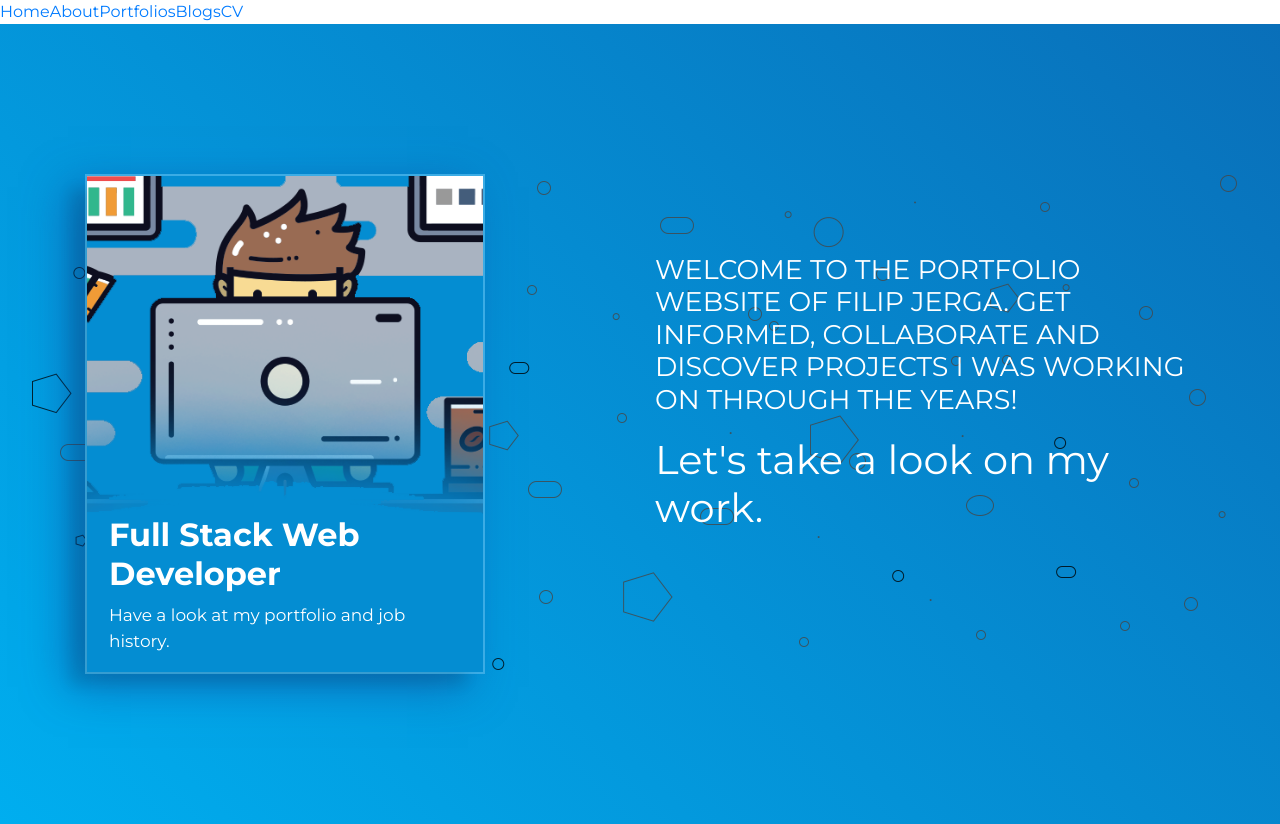
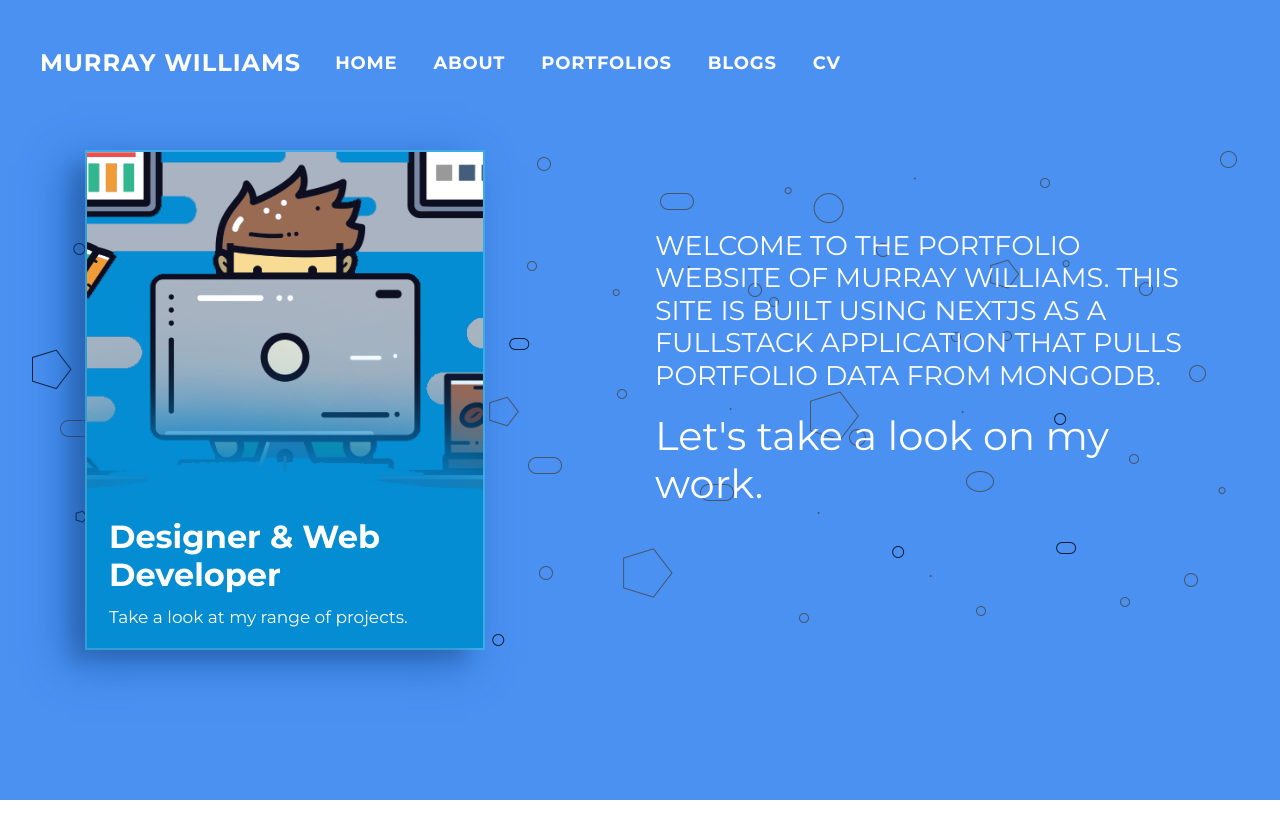
Before and after one commit to murray-williams/portfolio-mw, a Next.js app: page / in a window 1280 px wide. After the commit the page ends 800 px from the top, so only its background shows below. Built offline with nearby package versions, Linux system fonts and the light colour scheme.

Commit message:
Updated homepage styles + header styles

```diff
--- a/components/shared/Header.js
+++ b/components/shared/Header.js
@@ -1,23 +1,63 @@
+import React, { useState } from 'react'
 import Link from 'next/link'
+import {
+  Collapse,
+  Navbar,
+  NavbarToggler,
+  NavbarBrand,
+  Nav,
+  NavItem,
+} from 'reactstrap'
 
-export default function Header() {
+const BsNavLink = (props) => {
+  const { href, title } = props
   return (
-    <>
-      <Link href="/">
-        <a>Home</a>
-      </Link>
-      <Link href="/about">
-        <a>About</a>
-      </Link>
-      <Link href="/portfolios">
-        <a>Portfolios</a>
-      </Link>
-      <Link href="/blogs">
-        <a>Blogs</a>
-      </Link>
-      <Link href="/cv">
-        <a>CV</a>
-      </Link>
-    </>
+    <Link href={href}>
+      <a className="nav-link port-navbar-link">{title}</a>
+    </Link>
   )
 }
+
+const Header = () => {
+  const [isOpen, setIsOpen] = useState(false)
+  const toggle = () => setIsOpen(!isOpen)
+
+  return (
+    <div>
+      <Navbar
+        className="port-navbar port-default absolute"
+        color="transparent"
+        dark
+        expand="md"
+      >
+        <NavbarBrand>
+          <Link href="/">
+            <a className="port-navbar-brand">Murray Williams</a>
+          </Link>
+        </NavbarBrand>
+        <NavbarToggler onClick={toggle} />
+        <Collapse isOpen={isOpen} navbar>
+          <Nav className="mr-auto" navbar>
+            <NavItem className="port-navbar-item">
+              <BsNavLink href="/" title="Home" />
+            </NavItem>
+            <NavItem className="port-navbar-item">
+              <BsNavLink href="/about" title="About" />
+            </NavItem>
+            <NavItem className="port-navbar-item">
+              <BsNavLink href="/portfolios" title="Portfolios" />
+            </NavItem>
+            <NavItem className="port-navbar-item">
+              <BsNavLink href="/blogs" title="Blogs" />
+            </NavItem>
+            <NavItem className="port-navbar-item">
+              <BsNavLink href="/cv" title="Cv" />
+            </NavItem>
+          </Nav>
+        </Collapse>
+      </Navbar>
+    </div>
+  )
+}
+
+export default Header
--- a/pages/index.js
+++ b/pages/index.js
@@ -17,9 +17,9 @@
                   <div className={`flipper`}>
                     <div className="back">
                       <div className="hero-section-content">
-                        <h2> Full Stack Web Developer </h2>
+                        <h2> Designer & Web Developer </h2>
                         <div className="hero-section-content-intro">
-                          Have a look at my portfolio and job history.
+                          Take a look at my range of projects.
                         </div>
                       </div>
                       <img className="image" src="/images/section-1.png" />
@@ -33,9 +33,9 @@
               <Col md="6" className="hero-welcome-wrapper">
                 <div className="hero-welcome-text">
                   <h1>
-                    Welcome to the portfolio website of Filip Jerga. Get
-                    informed, collaborate and discover projects I was working on
-                    through the years!
+                    Welcome to the portfolio website of Murray Williams. This
+                    site is built using Nextjs as a Fullstack application that
+                    pulls portfolio data from MongoDB.
                   </h1>
                 </div>
                 <div className="hero-welcome-bio">
--- /dev/null
+++ b/styles/components/_header.scss
@@ -0,0 +1,38 @@
+// HEADER
+.port-navbar.port-default {
+  width: 100%;
+  z-index: 15;
+  padding: 40px;
+
+  .port-navbar {
+    &-brand {
+      color: white;
+      font-size: 24px;
+      text-transform: uppercase;
+      letter-spacing: 1px;
+      font-weight: bold;
+    }
+
+    &-item {
+      margin-left: 10px;
+      margin-right: 10px;
+    }
+
+    &-link {
+      color: white;
+      font-weight: bold;
+      letter-spacing: 0.8px;
+      font-size: 18px;
+      text-transform: uppercase;
+
+      &.active {
+        color: #ffcc5c;
+      }
+
+      &:hover,
+      &:focus {
+        color: #ffcc5c;
+      }
+    }
+  }
+}
--- a/styles/main.scss
+++ b/styles/main.scss
@@ -2,6 +2,9 @@
 
 // Pages
 @import './shared/index';
+
+// Components
+@import './components/header';
 
 html,
 body {
@@ -9,3 +12,7 @@
   height: 100%;
   font-family: 'Montserrat', sans-serif;
 }
+
+.absolute {
+  position: absolute;
+}
--- a/styles/shared/_index.scss
+++ b/styles/shared/_index.scss
@@ -1,6 +1,6 @@
 // Index -----------
 .cover {
-  background-image: linear-gradient(45deg, #00aeef 0%, #096fb9 100%);
+  background-image: linear-gradient(45deg, #4a91f2 0%, #4a91f2 100%);
   overflow: hidden;
   position: relative;
 }
```
